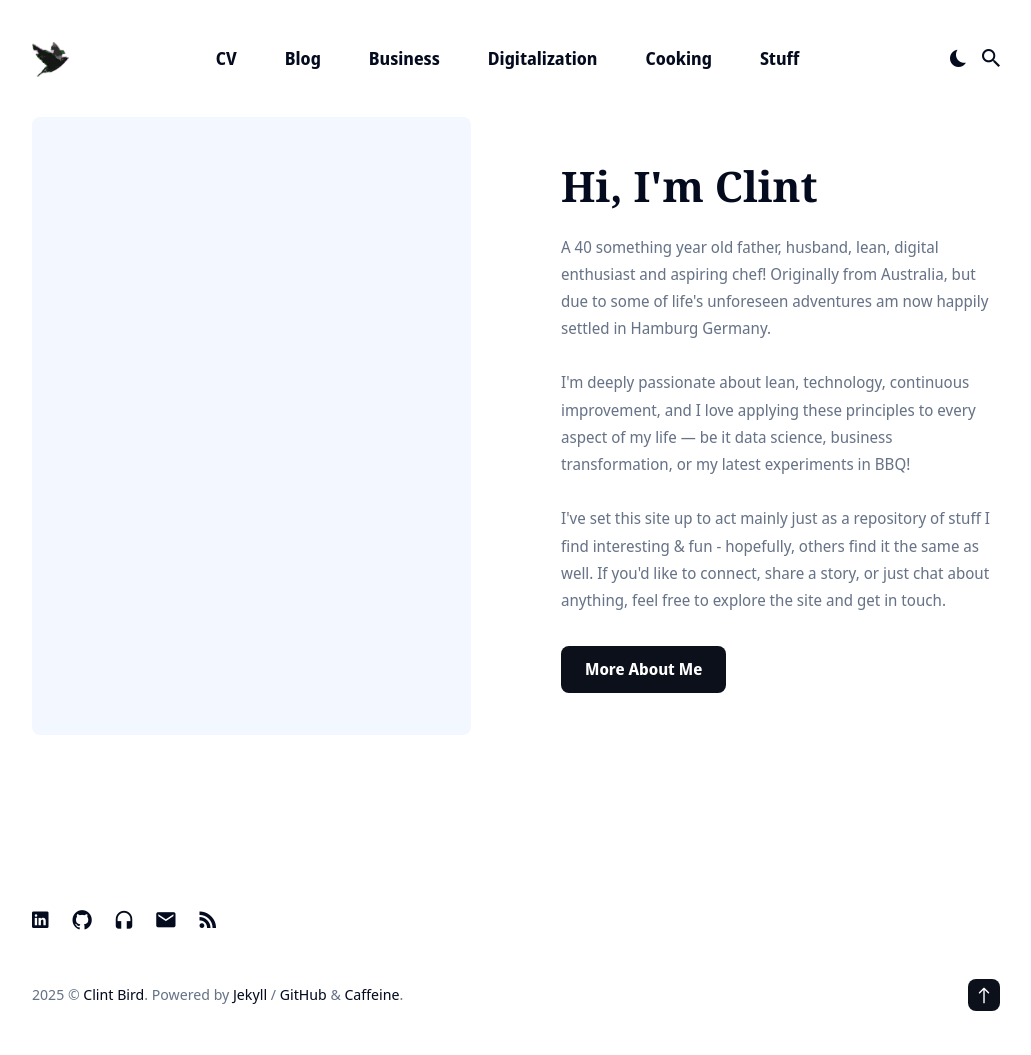
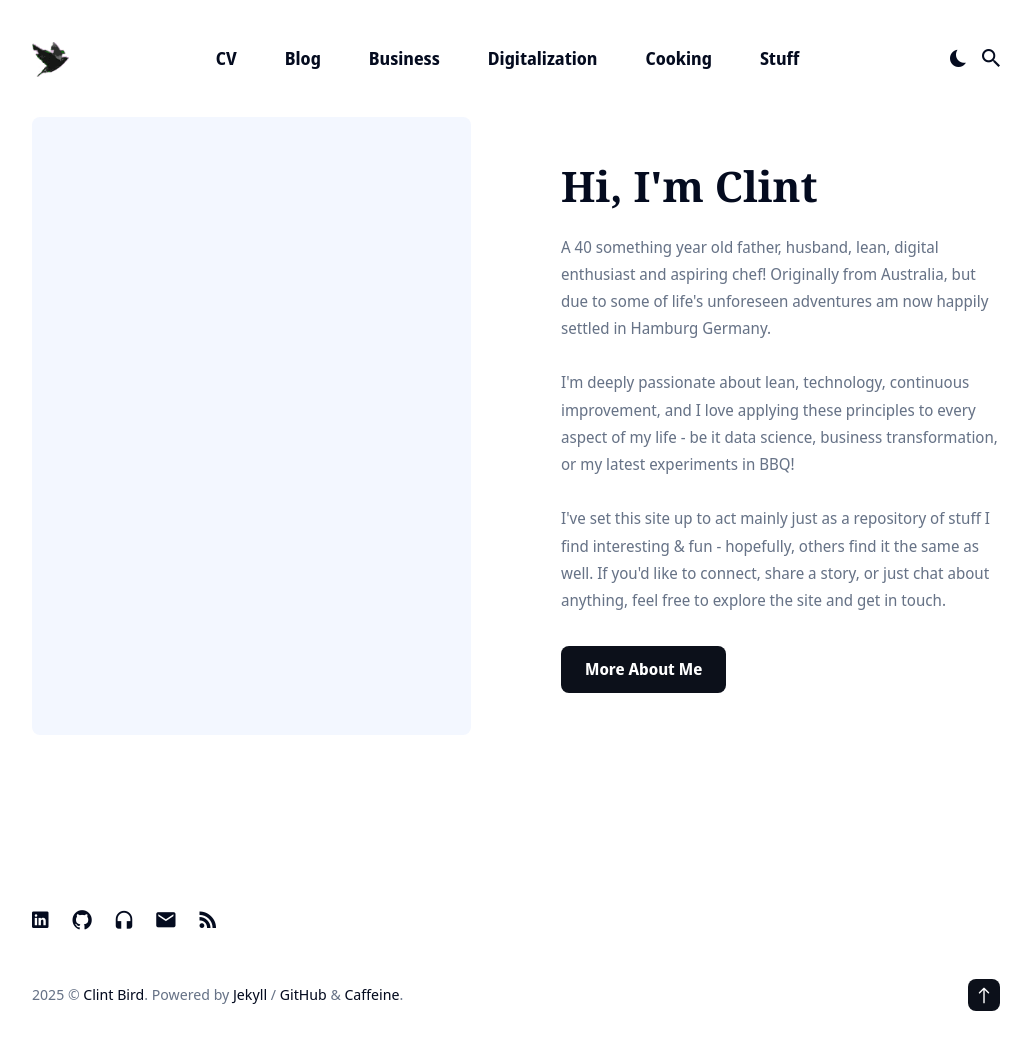
Before and after one commit to clintjb/clintjb.github.io, a Jekyll site: the page built from index.html, in a window 1280 px wide. Shown: the whole page, without its empty margins (124-1155 px from the left). Built offline with Jekyll 4.4.1, drawn with Linux system fonts in a browser that asks for light colours; nearby versions of some CDN libraries.

Commit message:
Dash Fix

```diff
--- a/_data/settings.yml
+++ b/_data/settings.yml
@@ -70,7 +70,7 @@
 author__section:
   enable: false
   author__section__title: Hi, I'm Clint
-  author__section__description: A 40 something year old father, husband, lean, digital enthusiast and aspiring chef! Originally from Australia, but due to some of life's unforeseen adventures am now happily settled in Hamburg Germany.<br><br>I'm deeply passionate about lean, technology, continuous improvement, and I love applying these principles to every aspect of my life — be it data science, business transformation, or my latest experiments in BBQ!<br><br>I've set this site up to act mainly just as a repository of stuff I find interesting & fun - hopefully, others find it the same as well. If you'd like to connect, share a story, or just chat about anything, feel free to explore the site and get in touch.
+  author__section__description: A 40 something year old father, husband, lean, digital enthusiast and aspiring chef! Originally from Australia, but due to some of life's unforeseen adventures am now happily settled in Hamburg Germany.<br><br>I'm deeply passionate about lean, technology, continuous improvement, and I love applying these principles to every aspect of my life - be it data science, business transformation, or my latest experiments in BBQ!<br><br>I've set this site up to act mainly just as a repository of stuff I find interesting & fun - hopefully, others find it the same as well. If you'd like to connect, share a story, or just chat about anything, feel free to explore the site and get in touch.
   aurhor__section__button__text: More About Me
   aurhor__section__button__link: /cv
   author__section__big__image: /images/clint.webp
@@ -91,7 +91,7 @@
 
 #-------------------------------
 # Footer Settings
-footer__description: A 40 something year old father, husband, lean, digital enthusiast and aspiring chef! Originally from Australia, but due to some of life's unforeseen adventures am now happily settled in Hamburg Germany.<br><br>I'm deeply passionate about lean, technology, continuous improvement, and I love applying these principles to every aspect of my life — be it data science, business transformation, or my latest experiments in BBQ!<br><br>I've set this site up to act mainly just as a repository of stuff I find interesting & fun - hopefully, others find it the same as well. If you'd like to connect, share a story, or just chat about anything, feel free to explore the site and get in touch.
+footer__description: A 40 something year old father, husband, lean, digital enthusiast and aspiring chef! Originally from Australia, but due to some of life's unforeseen adventures am now happily settled in Hamburg Germany.<br><br>I'm deeply passionate about lean, technology, continuous improvement, and I love applying these principles to every aspect of my life - be it data science, business transformation, or my latest experiments in BBQ!<br><br>I've set this site up to act mainly just as a repository of stuff I find interesting & fun - hopefully, others find it the same as well. If you'd like to connect, share a story, or just chat about anything, feel free to explore the site and get in touch.
 
 
 # Social Links
```
